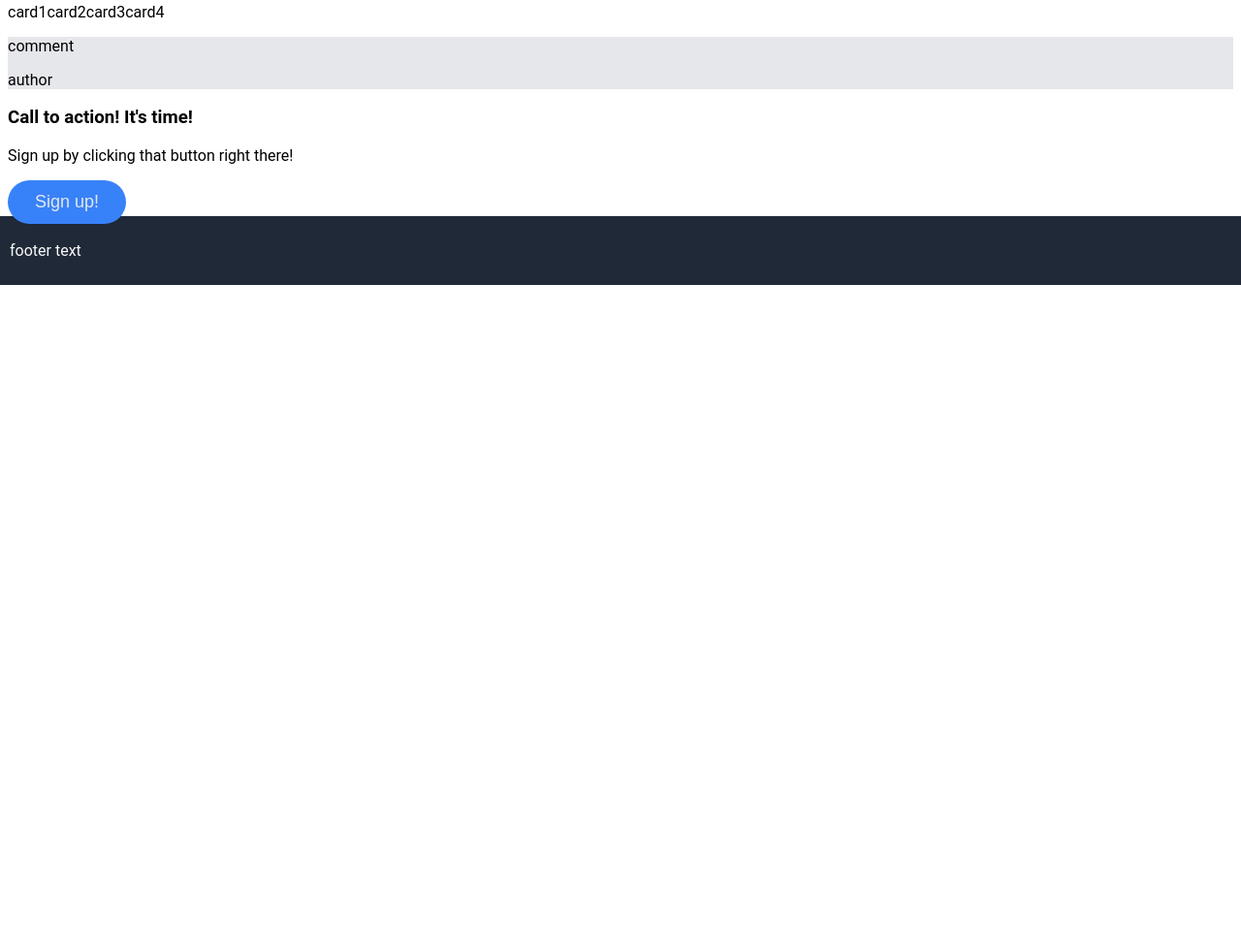
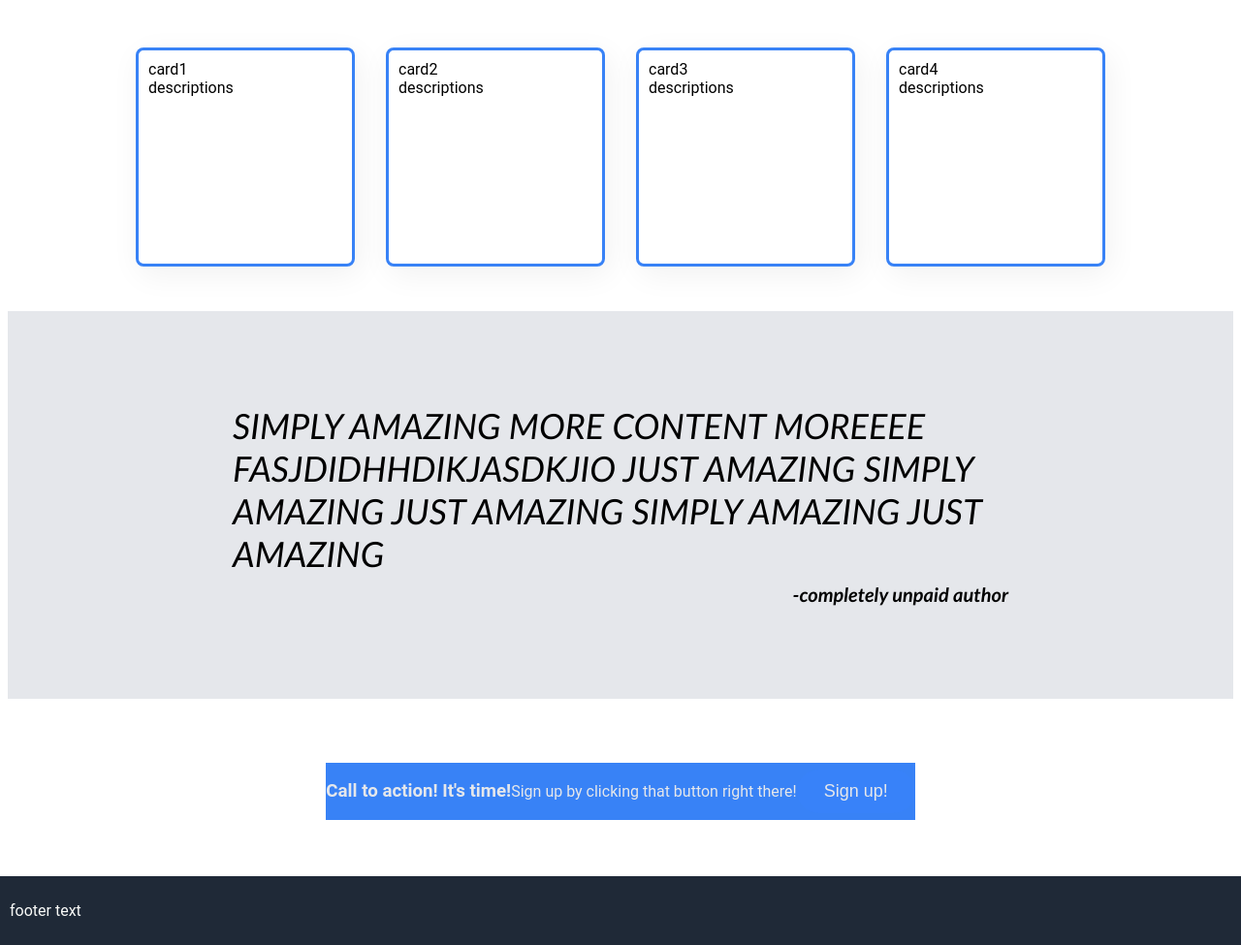
Before and after one commit to Kenfresno/odin-landing-page, a plain HTML site: page index.html in a window 1280 px wide. Shown: the part 711-1686 px from the top of the page at 97% size. Before the commit the page ends 1005 px from the top, so only its background shows below. Drawn offline with Linux system fonts and the light colour scheme.

Commit message:
session two: more css styling - image placeholders and testimonial comment container

```diff
--- a/index.html
+++ b/index.html
@@ -35,19 +35,33 @@
         </div>
         <h2 style="font-size: 36px;font-weight: 900; color:#1F2937; text-align: center;">Some Random Content</h2>
         <div class="cardcontainer">
-            <div class="card">card1</div>
-            <div class="card">card2</div>
-            <div class="card">card3</div>
-            <div class="card">card4</div>
+            <div class="deck">
+                <div class="card">card1
+                    <div class="text">descriptions</div>
+                </div>
+                <div class="card">card2
+                    <div class="text">descriptions</div>
+                </div>
+                <div class="card">card3
+                    <div class="text">descriptions</div>
+                </div>
+                <div class="card">card4
+                    <div class="text">descriptions</div>
+                </div>
+            </div>
         </div>
         <div class="testimonialcontainer">
-            <p>comment</p>
-            <p>author</p>
+            <div class="testimonialdeck">
+                <div class="testimonial">SIMPLY AMAZING MORE CONTENT MOREEEE FASJDIDHHDIKJASDKJIO JUST AMAZING SIMPLY AMAZING JUST AMAZING SIMPLY AMAZING JUST AMAZING</div>
+                <div class="testimonial" id="author">-completely unpaid author</div>
+            </div>
         </div>
-        <div class="calltoaction">
-            <h3>Call to action! It's time!</h3>
-            <p>Sign up by clicking that button right there!</p>
-            <button>Sign up!</button>
+        <div class="calltoactioncontainer">
+            <div class="calltoaction">
+                <h3>Call to action! It's time!</h3>
+                <p>Sign up by clicking that button right there!</p>
+                <button>Sign up!</button>
+            </div>
         </div>
         <div class="footer">
             <p>footer text</p>
--- a/style.css
+++ b/style.css
@@ -5,7 +5,6 @@ body {
 .pagetop, .footer {
     background-color: #1f2937;
     color: #f9faf8;
-    font-family: 'Roboto', sans-serif;
     margin:-8px;
     padding:10px;
     border:0px;
@@ -52,7 +51,63 @@ button {
 }
 .cardcontainer {
     display:Flex;
+    flex-wrap: wrap;
+    justify-content: center;
+    padding:30px;
+}
+.deck {
+    display:flex;
+}
+.card {
+    border: 3px solid #3882f6;
+    border-radius: 8px;
+    box-shadow: 4px 8px 32px rgba(0,0,0,.06);
+    width: 200px;
+    height:200px;
+    padding: 10px;
+    margin: 16px;
+    flex-direction: column;
 }
 .testimonialcontainer {
     background-color: #E5E7EB;
+    display: flex;
+    justify-content: center;
+    align-items: center;
+    flex-direction: column;
+    height:400px;
 }
+
+.testimonial {
+    font-size: 36px;
+    font-style: italic;
+    font-family: 'Gill Sans', 'Gill Sans MT', Calibri, 'Trebuchet MS', sans-serif;
+    padding:4px;
+    margin-top: 40px;
+    margin-bottom:40px;
+    max-width: 800px;
+}
+#author{
+    display:flex;
+    justify-content: flex-end;
+    margin-top:-40px;
+    font-size: 20px;
+    font-weight: 700;
+}
+.calltoactioncontainer {
+    display:flex;
+    justify-content: center;
+    align-items: center;
+    padding: 26px;
+    margin: 40px;
+
+}
+
+.calltoaction {
+    display:flex;
+    justify-content: center;
+    align-items: center;
+    background-color: #3882f6;
+    color:#E5E7EB;
+    max-width: 800px;
+    padding 36px;
+}
```
